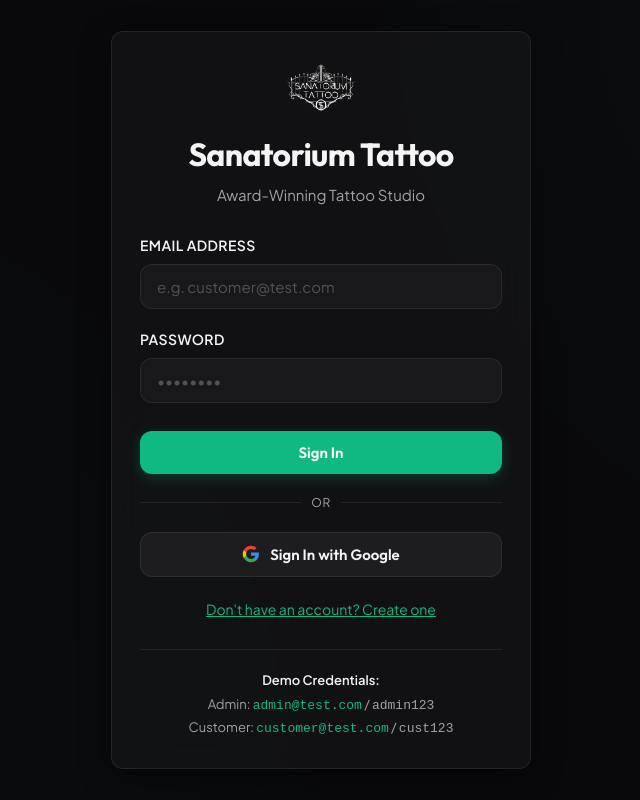
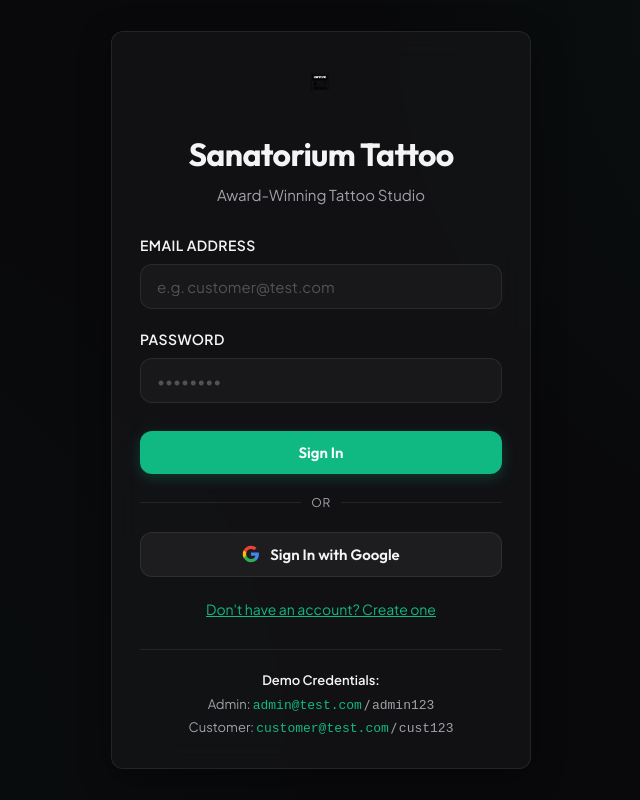
Before and after one commit to RadoMatas/NativeBooking, a React (Vite) app: page / in a window 1280 px wide. Shown: the whole page, without its empty margins (319-959 px from the left). Built offline with nearby package versions, Linux system fonts and the light colour scheme; no server answers; the database is empty.

Commit message:
Set LogoWhite.png as main site logo, favicon, and PWA app icon

```diff
--- a/index.html
+++ b/index.html
@@ -2,7 +2,7 @@
 <html lang="en">
   <head>
     <meta charset="UTF-8" />
-    <link rel="icon" type="image/svg+xml" href="/favicon.svg" />
+    <link rel="icon" type="image/png" href="/LogoWhite.png" />
     <meta name="viewport" content="width=device-width, initial-scale=1.0" />
     <title>Sanatorium Tattoo</title>
     <link rel="manifest" href="/manifest.json" />
@@ -14,7 +14,7 @@
     <!-- iOS & Android meta tags -->
     <meta name="apple-mobile-web-app-capable" content="yes">
     <meta name="apple-mobile-web-app-status-bar-style" content="default">
-    <link rel="apple-touch-icon" href="/icon-192.png">
+    <link rel="apple-touch-icon" href="/LogoWhite.png">
     <meta name="mobile-web-app-capable" content="yes">
   </head>
   <body>
--- a/src/components/Logo.tsx
+++ b/src/components/Logo.tsx
@@ -1,12 +1,10 @@
-import logoImg from '../assets/LogoSanatorium.png'
-
 export default function Logo({ size = 'large' }: { size?: 'small' | 'large' }) {
   const height = size === 'large' ? '54px' : '32px'
   return (
     <img
-      src={logoImg}
+      src="/LogoWhite.png"
       alt="Sanatorium Logo"
-      style={{ height, width: 'auto', display: 'block' }}
+      style={{ height, width: 'auto', display: 'block', objectFit: 'contain' }}
     />
   )
 }
```
Also changed, not shown: public/LogoWhite.png (added), public/manifest.json.
